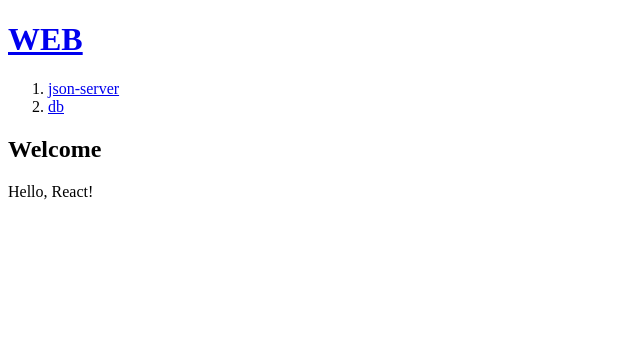
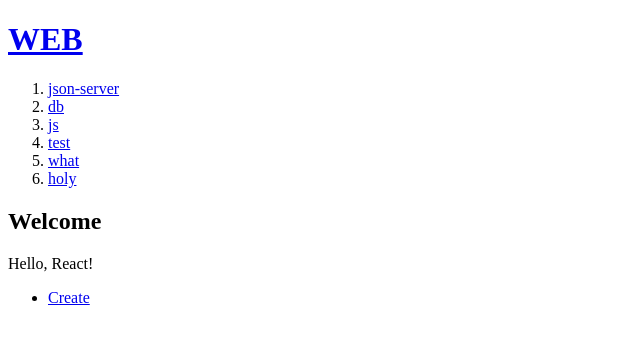
Before and after one commit to ne5s/react-app, a React (Create React App) app in the folder 0620/crud/: page / in a window 1280 px wide. Shown: the top 344 px of the page, without its empty margins (0-640 px from the left). Built offline with nearby package versions, Linux system fonts and the light colour scheme; data requests are answered from the project's data file.

Commit message:
create에서 이벤트처리 분리

```diff
--- a/0620/crud/db.json
+++ b/0620/crud/db.json
@@ -9,6 +9,26 @@
       "id": 2,
       "title": "db",
       "body": "db is ..."
+    },
+    {
+      "title": "js",
+      "body": "js is ...",
+      "id": 3
+    },
+    {
+      "title": "test",
+      "body": "test is ...",
+      "id": 4
+    },
+    {
+      "title": "what",
+      "body": "what is ...",
+      "id": 5
+    },
+    {
+      "title": "holy",
+      "body": "holy is ...",
+      "id": 6
     }
   ]
 }
--- a/0620/crud/src/App.js
+++ b/0620/crud/src/App.js
@@ -1,50 +1,133 @@
-import { useState, useEffect } from 'react'
-import {Link, Routes, Route, useParams} from 'react-router-dom';
-
-function Header() {
-    return <header><h1><Link to='/'>WEB</Link></h1></header>
+import {useState,useEffect} from 'react';
+import {Link, Routes, Route, useParams, useNavigate} from 'react-router-dom';
+function Header(){
+  return <header><h1><Link to="/">WEB</Link></h1></header>
 }
-
-function Nav(props) {
+function Nav(props){
   return <nav><ol>{props.data.map(e=>{
     return <li key={e.id}><Link to={`/read/${e.id}`}>{e.title}</Link></li>
   })}</ol></nav>
 }
-function Read(props) {
+
+function Read(props){
   const param = useParams();
   const id = Number(param.id);
   const [topic, setTopic] = useState({title:null, body:null});
-  const refreshTopic = async () => {
-    const res = await fetch('http://localhost:3333/topics/' + id);
-    const result = await res.json();
+  const refreshTopic = async ()=>{
+    const resp = await fetch('http://localhost:3333/topics/'+id);
+    const result = await resp.json();
     setTopic(result);
   }
   useEffect(()=>{
     refreshTopic();
-  }, [id]);
+  },[id]);
   return <article>
     <h2>{topic.title}</h2>
     {topic.body}
   </article>
 }
+function Create(props){
+  const submitHandler = async (evt)=>{
+    evt.preventDefault();
+    const title = evt.target.title.value;
+    const body = evt.target.body.value;
+    props.onCreate(title, body);
+  }
+  return <form onSubmit={submitHandler}>
+    <h2>Create</h2>
+    <p><input type="text" name="title" placeholder="title"></input></p>
+    <p><textarea name="body" placeholder="body"></textarea></p>
+    <p><input type="submit" value="create" /></p>
+  </form>
+}
+function Control(){
+  const param = useParams();
+  const id = Number(param.id);
+  let contextUI = null;
+  if(id){
+    contextUI = <>
+      <Link to={'/update/'+id}>Update</Link>
+    </>
+  }
+  return <ul>
+    <li><Link to="/create">Create</Link></li>
+    {contextUI}
+  </ul>
+}
+function Update(){
+  const param = useParams();
+  const id = Number(param.id);
+  const [title, setTitle] = useState(null);
+  const [body, setBody] = useState(null);
+  const refreshTopic = async ()=>{
+    const resp = await fetch('http://localhost:3333/topics/'+id);
+    const result = await resp.json();
+    setTitle(result.title);
+    setBody(result.body);
+  }
+  useEffect(()=>{
+    refreshTopic();
+  },[id]);
+
+  const navigate = useNavigate();
+  const submitHandler = async (evt)=>{
+    evt.preventDefault();
+    const title = evt.target.title.value;
+    const body = evt.target.body.value;
+    const resp = await fetch('http://localhost:3333/topics',{
+      method: 'POST',
+      headers: {
+        'Content-Type': 'application/json',
+      },
+      body: JSON.stringify({title, body})
+    })
+    const result = await resp.json();
+    navigate('/read/'+result.id);
+  }
+  return <form onSubmit={submitHandler}>
+    <h2>Update</h2>
+    <p><input type="text" name="title" placeholder="title" value={title}></input></p>
+    <p><textarea name="body" placeholder="body" value={body}></textarea></p>
+    <p><input type="submit" value="create" /></p>
+  </form>
+}
 function App() {
+  const navigate = useNavigate();
   const [topics, setTopics] = useState([]);
-  const refreshTopics = async () => {
-    const res = await fetch('http://localhost:3333/topics');
-    const result = await res.json();
+  const refreshTopics = async ()=>{
+    const resp = await fetch('http://localhost:3333/topics');
+    const result = await resp.json();
     setTopics(result);
   }
   useEffect(()=>{
     refreshTopics();
-  }, []);
-  console.log(topics);
+  },[]);
+  const createHandler = async (title, body)=>{
+    const resp = await fetch('http://localhost:3333/topics',{
+      method: 'POST',
+      headers: {
+        'Content-Type': 'application/json',
+      },
+      body: JSON.stringify({title, body})
+    })
+    const result = await resp.json();
+    navigate('/read/'+result.id);
+    refreshTopics();
+  }
   return (
     <div>
       <Header></Header>
       <Nav data={topics}></Nav>
       <Routes>
-        <Route path="/" element={<><h2>Welcome</h2>Hello, React!</>} />
-        <Route path="/read/:id" element={<Read></Read>} />
+        <Route path="/" element={<><h2>Welcome</h2>Hello, React!</>}></Route>
+        <Route path="/read/:id" element={<Read></Read>}></Route>
+        <Route path="/create" element={<Create onCreate={createHandler}></Create>}></Route>
+        <Route path="/update/:id" element={<Update></Update>}></Route>
+      </Routes>
+      <Routes>
+        {['/', '/read/:id', '/create'].map(e=>{
+          return <Route key={e} path={e} element={<Control></Control>}></Route>
+        })}
       </Routes>
     </div>
   );
```
